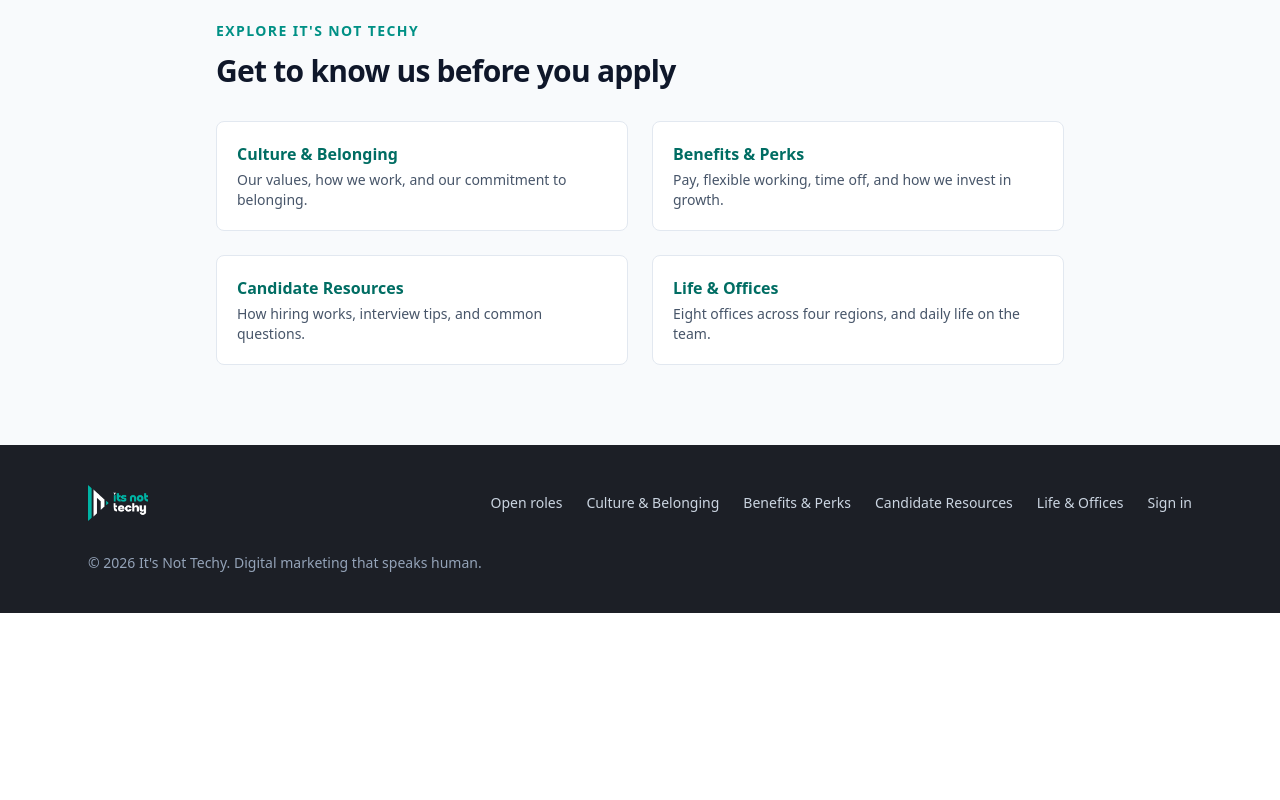
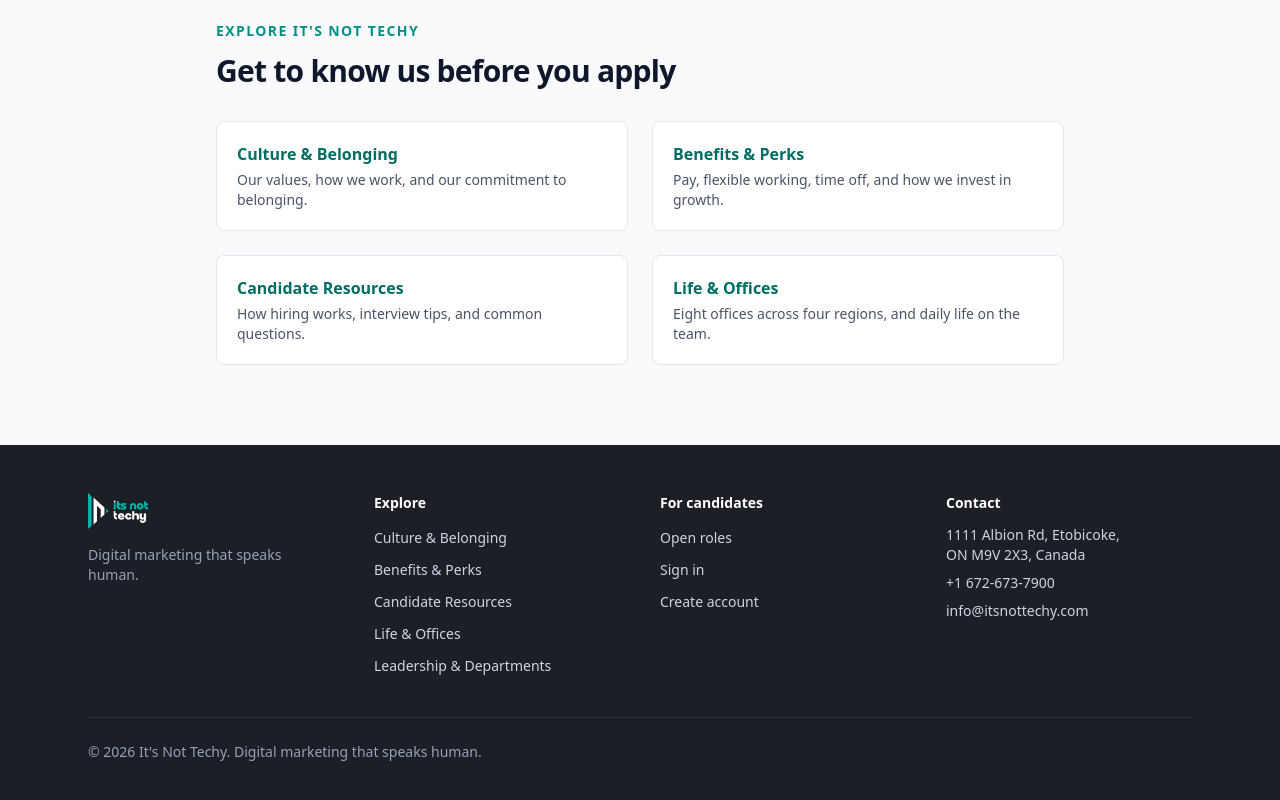
Before and after one commit to onsectivewebsite/career-itsnottechy, a Next.js app: page / in a window 1280 px wide. Shown: the part 1683-2483 px from the top of the page. Before the commit the page ends 2296 px from the top, so only its background shows below. Built offline with nearby package versions, Linux system fonts and the light colour scheme.

Commit message:
feat(public): expand footer into multi-column layout with contact

```diff
--- a/src/components/PublicFooter.tsx
+++ b/src/components/PublicFooter.tsx
@@ -1,30 +1,59 @@
 import Link from 'next/link';
 
-const LINKS: { href: string; label: string }[] = [
-  { href: '/jobs', label: 'Open roles' },
+const EXPLORE: { href: string; label: string }[] = [
   { href: '/culture', label: 'Culture & Belonging' },
   { href: '/benefits', label: 'Benefits & Perks' },
   { href: '/resources', label: 'Candidate Resources' },
   { href: '/life', label: 'Life & Offices' },
+  { href: '/leadership', label: 'Leadership & Departments' },
+];
+
+const CANDIDATE: { href: string; label: string }[] = [
+  { href: '/jobs', label: 'Open roles' },
   { href: '/login', label: 'Sign in' },
+  { href: '/register', label: 'Create account' },
 ];
 
 export function PublicFooter() {
   return (
     <footer className="bg-ink-600">
-      <div className="mx-auto max-w-6xl px-6 py-10">
-        <div className="flex flex-col gap-6 sm:flex-row sm:items-center sm:justify-between">
-          {/* eslint-disable-next-line @next/next/no-img-element */}
-          <img src="/logo-light-cropped.png" alt="It's Not Techy" className="h-9 w-auto" />
-          <nav className="flex flex-wrap gap-x-6 gap-y-2">
-            {LINKS.map((l) => (
-              <Link key={l.href} href={l.href} className="text-sm text-slate-300 hover:text-white">
-                {l.label}
-              </Link>
-            ))}
-          </nav>
+      <div className="mx-auto max-w-6xl px-6 py-12">
+        <div className="grid gap-10 sm:grid-cols-2 lg:grid-cols-4">
+          <div>
+            {/* eslint-disable-next-line @next/next/no-img-element */}
+            <img src="/logo-light-cropped.png" alt="It's Not Techy" className="h-9 w-auto" />
+            <p className="mt-4 text-sm text-slate-400">Digital marketing that speaks human.</p>
+          </div>
+          <div>
+            <h3 className="text-sm font-semibold text-white">Explore</h3>
+            <ul className="mt-3 space-y-2">
+              {EXPLORE.map((l) => (
+                <li key={l.href}>
+                  <Link href={l.href} className="text-sm text-slate-300 hover:text-white">{l.label}</Link>
+                </li>
+              ))}
+            </ul>
+          </div>
+          <div>
+            <h3 className="text-sm font-semibold text-white">For candidates</h3>
+            <ul className="mt-3 space-y-2">
+              {CANDIDATE.map((l) => (
+                <li key={l.href}>
+                  <Link href={l.href} className="text-sm text-slate-300 hover:text-white">{l.label}</Link>
+                </li>
+              ))}
+            </ul>
+          </div>
+          <div>
+            <h3 className="text-sm font-semibold text-white">Contact</h3>
+            <address className="mt-3 space-y-2 text-sm not-italic text-slate-300">
+              <p>1111 Albion Rd, Etobicoke,<br />ON M9V 2X3, Canada</p>
+              <p><a href="tel:+16726737900" className="hover:text-white">+1 672-673-7900</a></p>
+              <p><a href="mailto:info@itsnottechy.com" className="hover:text-white">info@itsnottechy.com</a></p>
+            </address>
+          </div>
         </div>
-        <p className="mt-8 text-sm text-slate-400">
+        <p className="mt-10 border-t border-white/10 pt-6 text-sm text-slate-400">
           © {new Date().getFullYear()} It&apos;s Not Techy. Digital marketing that speaks human.
         </p>
       </div>
```
